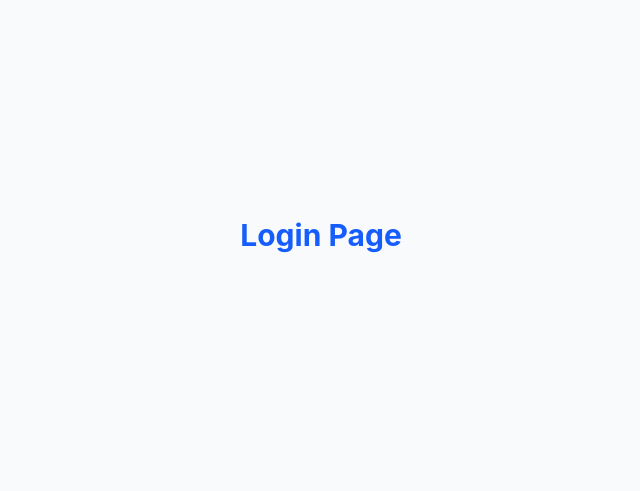
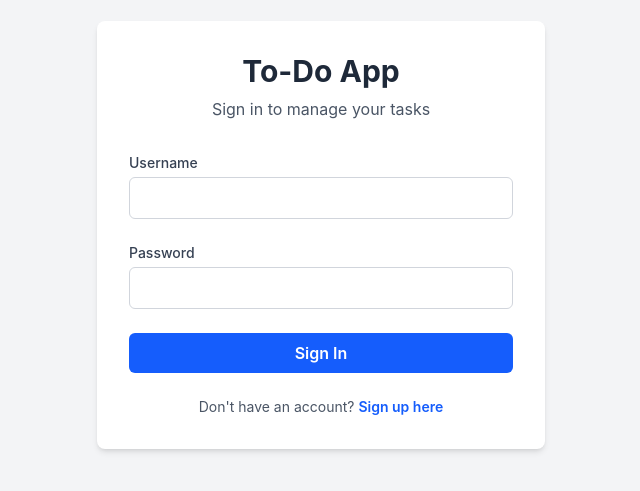
Before and after one commit to zushw/to-do-app, a React app in the folder frontend/: page /login in a window 1280 px wide. Shown: the part 165-656 px from the top of the page, without its empty margins (319-959 px from the left). Built offline with nearby package versions, Linux system fonts and the light colour scheme; no server answers; the HTML template or start-up script is replaced by a standard one.

Commit message:
feat: Create login page UI and handle authentication.

```diff
--- a/frontend/src/pages/Login.jsx
+++ b/frontend/src/pages/Login.jsx
@@ -1,7 +1,94 @@
+import { useState, useContext } from 'react';
+import { useNavigate, Link } from 'react-router-dom';
+import { AuthContext } from '../contexts/AuthContext';
+
 export function Login() {
-    return (
-        <div className="flex h-screen items-center justify-center bg-gray-50">
-            <h1 className="text-3xl font-bold text-blue-600">Login Page</h1>
+  const [username, setUsername] = useState('');
+  const [password, setPassword] = useState('');
+  const [error, setError] = useState('');
+  const [isLoading, setIsLoading] = useState(false);
+
+  const { signIn } = useContext(AuthContext);
+
+  const navigate = useNavigate();
+
+  async function handleLogin(e) {
+    e.preventDefault();
+    setError('');
+    setIsLoading(true);
+
+    try {
+      await signIn({ username, password });
+
+      navigate('/dashboard');
+    } catch (err) {
+      setError('Invalid credentials. Please check your username and password.');
+    } finally {
+      setIsLoading(false);
+    }
+  }
+
+  return (
+    <div className="flex min-h-screen items-center justify-center bg-gray-100">
+      <div className="w-full max-w-md rounded-lg bg-white p-8 shadow-md">
+
+        <div className="mb-8 text-center">
+          <h1 className="text-3xl font-bold text-gray-800">To-Do App</h1>
+          <p className="mt-2 text-gray-600">Sign in to manage your tasks</p>
         </div>
-    );
+
+        {error && (
+          <div className="mb-4 rounded bg-red-100 p-3 text-sm text-red-700">
+            {error}
+          </div>
+        )}
+
+        <form onSubmit={handleLogin} className="space-y-6">
+          <div>
+            <label className="block text-sm font-medium text-gray-700" htmlFor="username">
+              Username
+            </label>
+            <input
+              id="username"
+              type="text"
+              required
+              className="mt-1 w-full rounded-md border border-gray-300 px-3 py-2 outline-none focus:border-blue-500 focus:ring-1 focus:ring-blue-500"
+              value={username}
+              onChange={(e) => setUsername(e.target.value)}
+            />
+          </div>
+
+          <div>
+            <label className="block text-sm font-medium text-gray-700" htmlFor="password">
+              Password
+            </label>
+            <input
+              id="password"
+              type="password"
+              required
+              className="mt-1 w-full rounded-md border border-gray-300 px-3 py-2 outline-none focus:border-blue-500 focus:ring-1 focus:ring-blue-500"
+              value={password}
+              onChange={(e) => setPassword(e.target.value)}
+            />
+          </div>
+
+          <button
+            type="submit"
+            disabled={isLoading}
+            className="w-full rounded-md bg-blue-600 py-2 text-white font-semibold transition-colors hover:bg-blue-700 disabled:bg-blue-400"
+          >
+            {isLoading ? 'Loading...' : 'Sign In'}
+          </button>
+        </form>
+
+        <div className="mt-6 text-center text-sm text-gray-600">
+          Don't have an account?{' '}
+          <Link to="/register" className="font-semibold text-blue-600 hover:text-blue-500">
+            Sign up here
+          </Link>
+        </div>
+
+      </div>
+    </div>
+  );
 }
--- a/frontend/src/services/api.js
+++ b/frontend/src/services/api.js
@@ -1,7 +1,7 @@
 import axios from 'axios';
 
 const api = axios.create({
-  baseURL: import.meta.env.BACK_API_URL,
+  baseURL: import.meta.env.VITE_API_URL,
 });
 
 api.interceptors.request.use(
```
Also changed, not shown: 1 other file (tests, documents, lock files or other folders).
